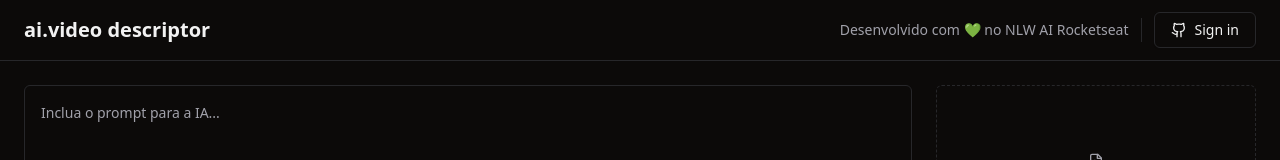
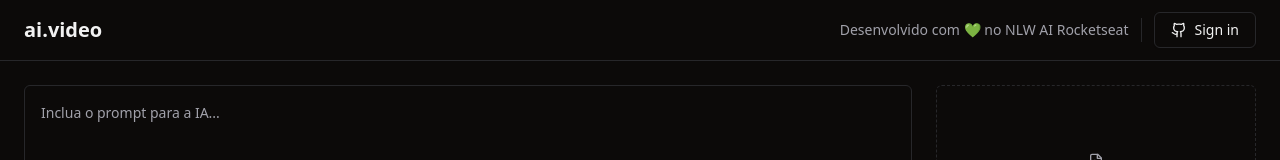
Before and after one commit to deivisonresende/ai-video-descriptor-web, a React (Vite) app: page / in a window 1280 px wide. Shown: the top 160 px of the page. Built offline with nearby package versions, Linux system fonts and the light colour scheme; no server answers.

Commit message:
feat:changes project name

```diff
--- a/src/App.tsx
+++ b/src/App.tsx
@@ -39,7 +39,7 @@
     <div className="min-h-screen flex flex-col">
       <div className="px-6 py-3 flex items-center justify-between border-b">
         <div>
-          <h1 className="text-xl font-bold">ai.video descriptor</h1>
+          <h1 className="text-xl font-bold">ai.video</h1>
         </div>
 
         <div className="flex items-center gap-3">
```
